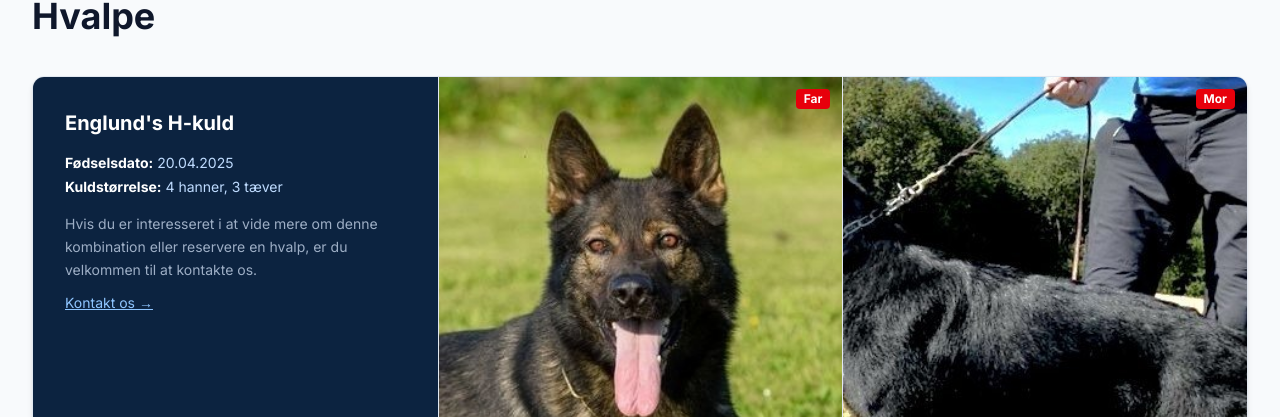
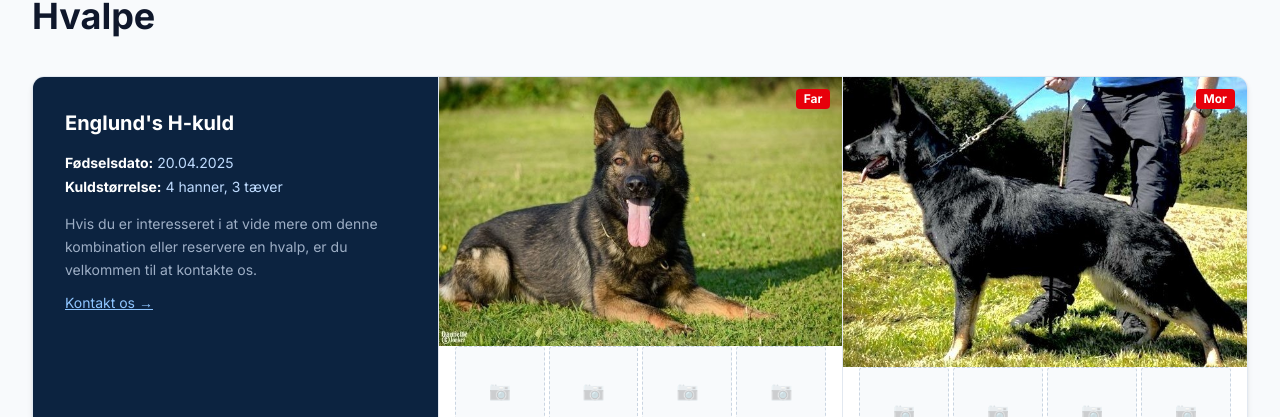
Before and after one commit to marienlund/kennel-englund, a Next.js app: page /hvalpe in a window 1280 px wide. Shown: the part 132-549 px from the top of the page. Built offline with nearby package versions, Linux system fonts and the light colour scheme; no server answers; the database is empty.

Commit message:
Fix photo cropping: use object-contain instead of object-cover

```diff
--- a/src/app/hvalpe/page.tsx
+++ b/src/app/hvalpe/page.tsx
@@ -84,8 +84,8 @@ export default async function HvalpePage() {
                   <div className="relative">
                     <span className="absolute top-3 right-3 bg-red-600 text-white text-xs font-bold px-2 py-0.5 rounded z-10">Far</span>
                     {litter.sire_photo_url ? (
-                      <div className="aspect-[3/4] bg-slate-100">
-                        <img src={litter.sire_photo_url} alt={litter.sire_name} className="w-full h-full object-cover" />
+                      <div className="bg-slate-100">
+                        <img src={litter.sire_photo_url} alt={litter.sire_name} className="w-full h-auto object-contain" />
                       </div>
                     ) : (
                       <div className="aspect-[3/4] bg-slate-50 flex flex-col items-center justify-center">
@@ -126,8 +126,8 @@ export default async function HvalpePage() {
                   <div className="relative">
                     <span className="absolute top-3 right-3 bg-red-600 text-white text-xs font-bold px-2 py-0.5 rounded z-10">Mor</span>
                     {litter.dam_photo_url ? (
-                      <div className="aspect-[3/4] bg-slate-100">
-                        <img src={litter.dam_photo_url} alt={litter.dam_name} className="w-full h-full object-cover" />
+                      <div className="bg-slate-100">
+                        <img src={litter.dam_photo_url} alt={litter.dam_name} className="w-full h-auto object-contain" />
                       </div>
                     ) : (
                       <div className="aspect-[3/4] bg-slate-50 flex flex-col items-center justify-center">
--- a/src/components/DogCard.tsx
+++ b/src/components/DogCard.tsx
@@ -35,12 +35,12 @@ export default function DogCard({ dog }: { dog: Dog }) {
     <Link href={`/hunde/${dog.id}`} className="group block">
       <div className="bg-white rounded-xl shadow-md hover:shadow-lg transition-shadow overflow-hidden border border-slate-200">
         {/* Photo */}
-        <div className="aspect-[4/3] bg-gradient-to-br from-blue-50 to-blue-100 overflow-hidden">
+        <div className="bg-gradient-to-br from-blue-50 to-blue-100 overflow-hidden">
           {dog.photo_url ? (
             <img
               src={dog.photo_url}
               alt={dog.name}
-              className="w-full h-full object-cover group-hover:scale-105 transition-transform duration-300"
+              className="w-full h-auto object-contain group-hover:scale-105 transition-transform duration-300"
             />
           ) : (
             <div className="w-full h-full flex items-center justify-center">
```
